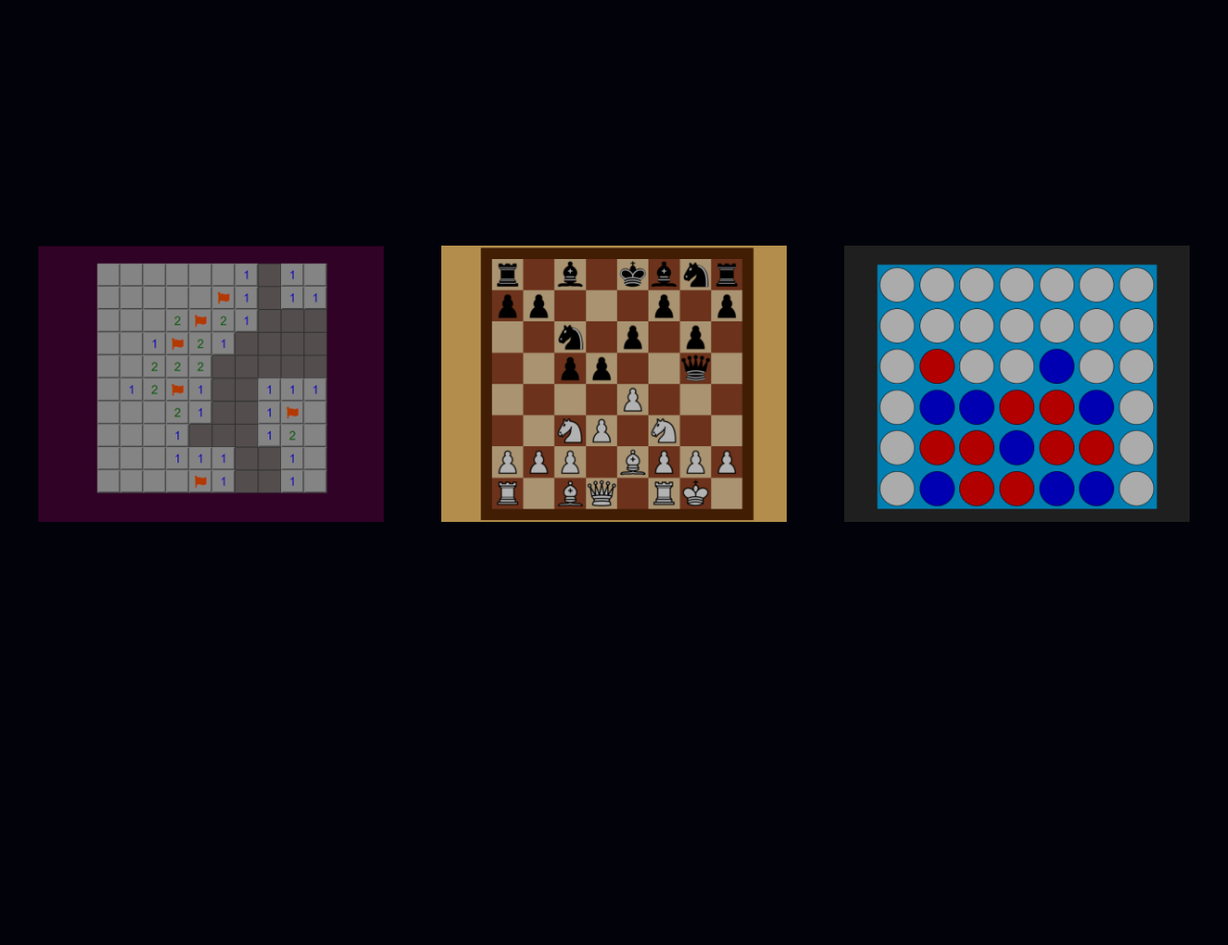
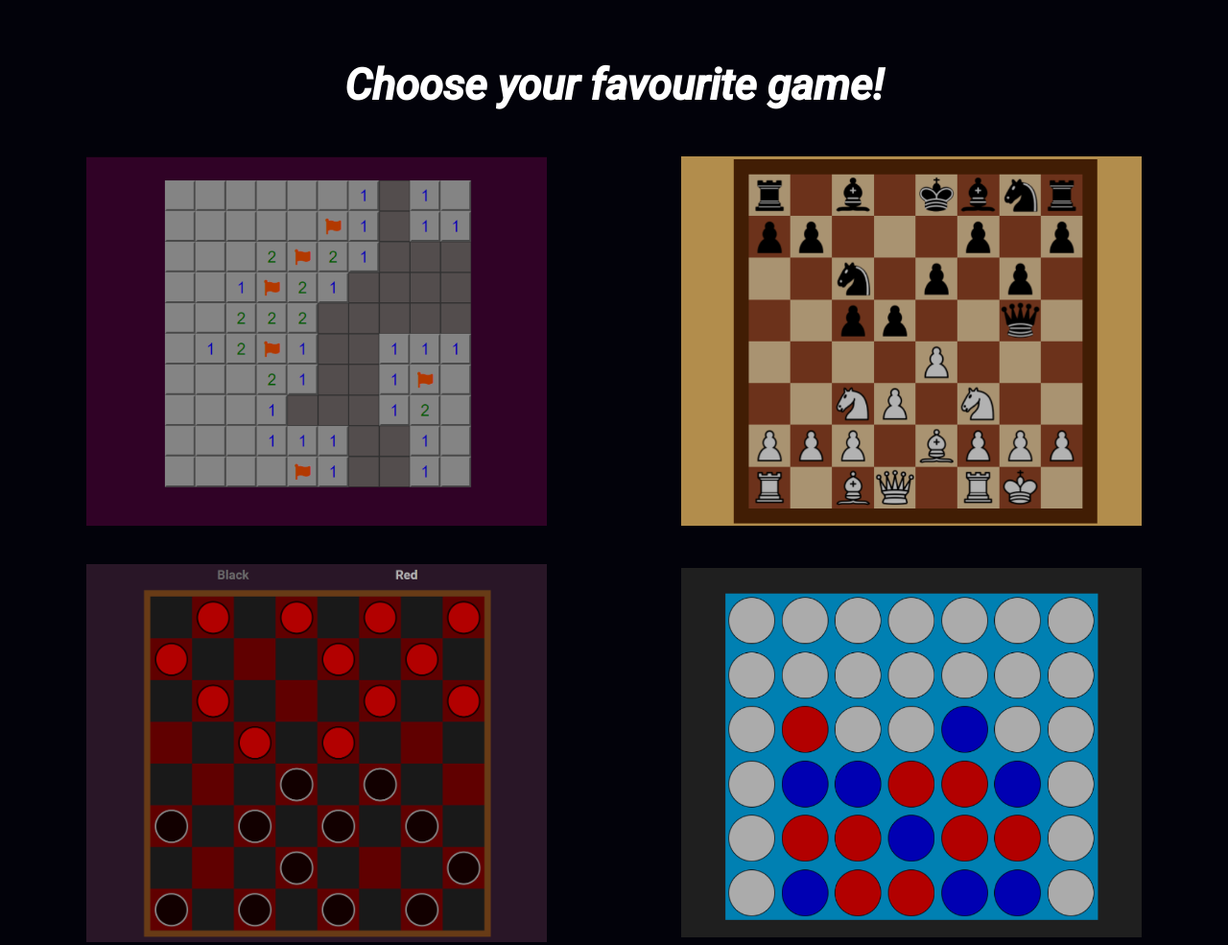
Before and after one commit to manucasares/Gaming-Central, a plain HTML site: page index.html in a window 1280 px wide. Shown: the whole page at 96% size. Before the commit the page ends 800 px from the top, so only its background shows below. Drawn offline with Linux system fonts and the light colour scheme.

Commit message:
agregado checkers, agregado titulo

```diff
--- a/css/styles.css
+++ b/css/styles.css
@@ -3,9 +3,11 @@
 body {
     font-family: 'Roboto', sans-serif;
     margin: 0;
+    padding: 2rem 0;
     display: flex;
     justify-content: center;
     align-items: center;
+    flex-direction: column;
     min-height: 100vh;
     background-color: #02020a;
 }
@@ -19,18 +21,25 @@ img {
     vertical-align: middle;
 }
 
+.title {
+    color: white;
+    font-size: clamp(18px, 4.5vw, 45px);
+    margin-bottom: 0;
+}
+
 .games__container {
     display: flex;
-    justify-content: space-between;
+    justify-content: space-around;
     align-items: center;
     flex-wrap: wrap;
+    gap: 2.5rem;
     width: min(95%, 1250px);
     padding: 3rem .5rem;
 }
 
 .game__card {
     position: relative;
-    width: 30%;
+    width: 40%;
     transition: all .3s ease;
     cursor: pointer;
 }
@@ -77,7 +86,7 @@ img {
     }
 
     .game__card {
-        width: 65%;
+        width: 75%;
         margin: 2rem 0;
     }
 }
--- a/index.html
+++ b/index.html
@@ -10,6 +10,9 @@
     <title>Gaming Central</title>
 </head>
 <body>
+
+    <h1 class="title">Choose your favourite game!</h1>
+
     <main class="games__container">
         <a href="Buscaminas/index.html" class="game__card" data-game="Minesweeper">
             <img src="images/buscaminas.png" alt="buscaminas">
@@ -17,6 +20,9 @@
         <a href="Chess-Game/index.html" class="game__card" data-game="Chess">
             <img src="images/chess.png" alt="chess">
         </a>
+        <a href="Checkers/index.html" class="game__card" data-game="Checkers">
+            <img src="images/checkers.png" alt="checkers">
+        </a>
         <a href="Cuatro-en-raya/index.html" class="game__card" data-game="Connect 4">
             <img src="images/cuatroenraya.png" alt="cuatro en raya">
         </a>
```
Also changed, not shown: images/checkers.png (added).
